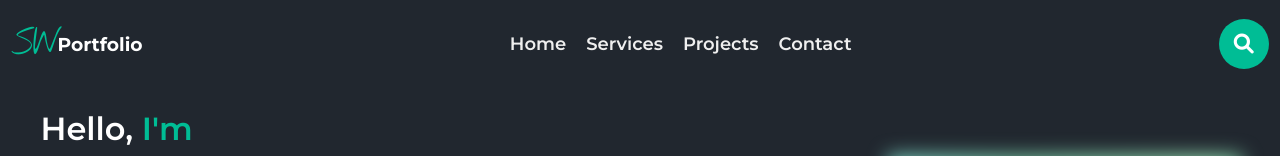
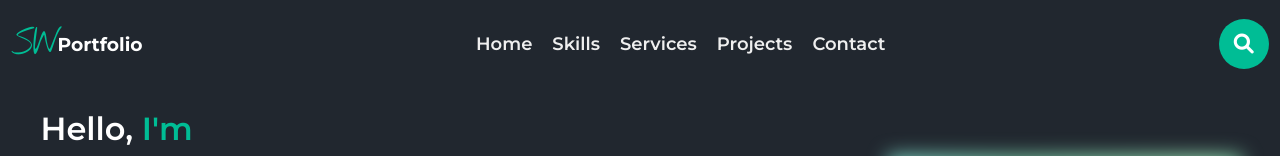
Before and after one commit to sidramwaseem/Portfolio, a React (Create React App) app: page / in a window 1280 px wide. Shown: the top 156 px of the page. Built offline with nearby package versions, Linux system fonts and the light colour scheme.

Commit message:
Add skillsection

```diff
--- a/src/components/Home/Home.jsx
+++ b/src/components/Home/Home.jsx
@@ -21,6 +21,7 @@ function Home() {
 
         <div class="nav-links">
           <a href="#home">Home</a>
+          <a href="#skills">Skills</a>
           <a href="#services">Services</a>
           <a href="#projects">Projects</a>
           <a href="#contact">Contact</a>
```
